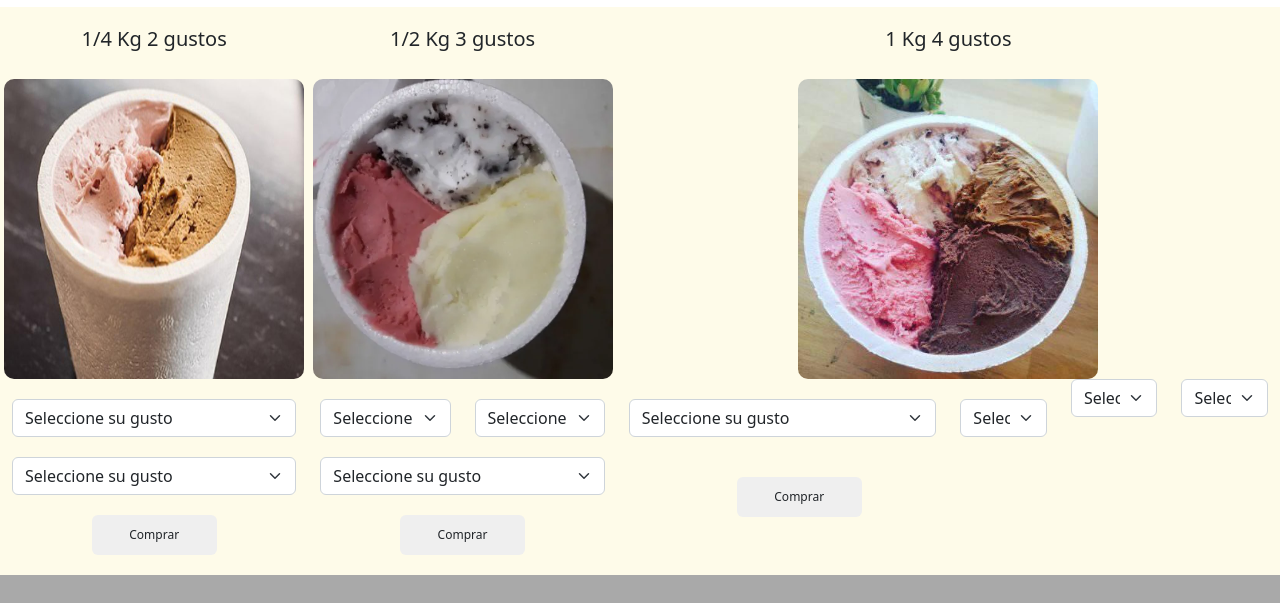
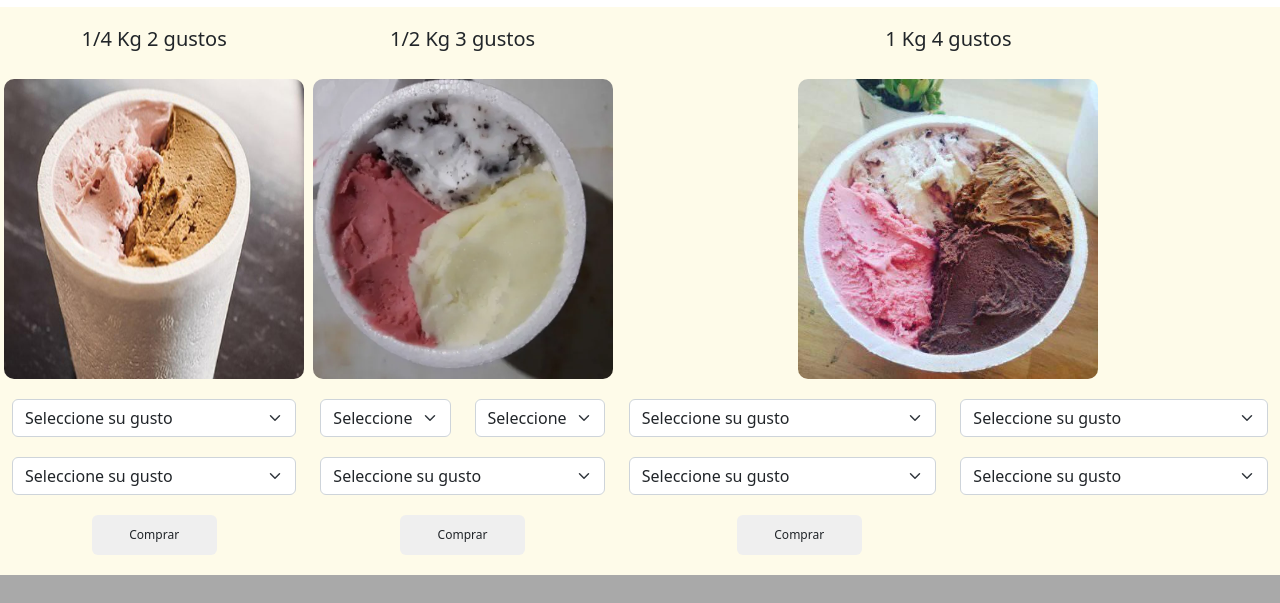
Before and after one commit to dhpaez/pageweb_sass, a plain HTML site: page pages/productos.html in a window 1280 px wide. Shown: the part 197-800 px from the top of the page. Drawn offline with nearby package versions, Linux system fonts and the light colour scheme.

Commit message:
correcciones

```diff
--- a/pages/productos.html
+++ b/pages/productos.html
@@ -203,7 +203,7 @@
                         <option value="11">Mascarpone</option>
                     </select>
                 </div>
-                <div class="col-sm">
+                <div class="col">
                     <select class="article-div-select form-select" aria-label="Default select example">
                         <option selected>Seleccione su gusto</option>
                         <option value="1">frutilla</option>
```
Also changed, not shown: pages/promos.html (+1 -1 lines).
